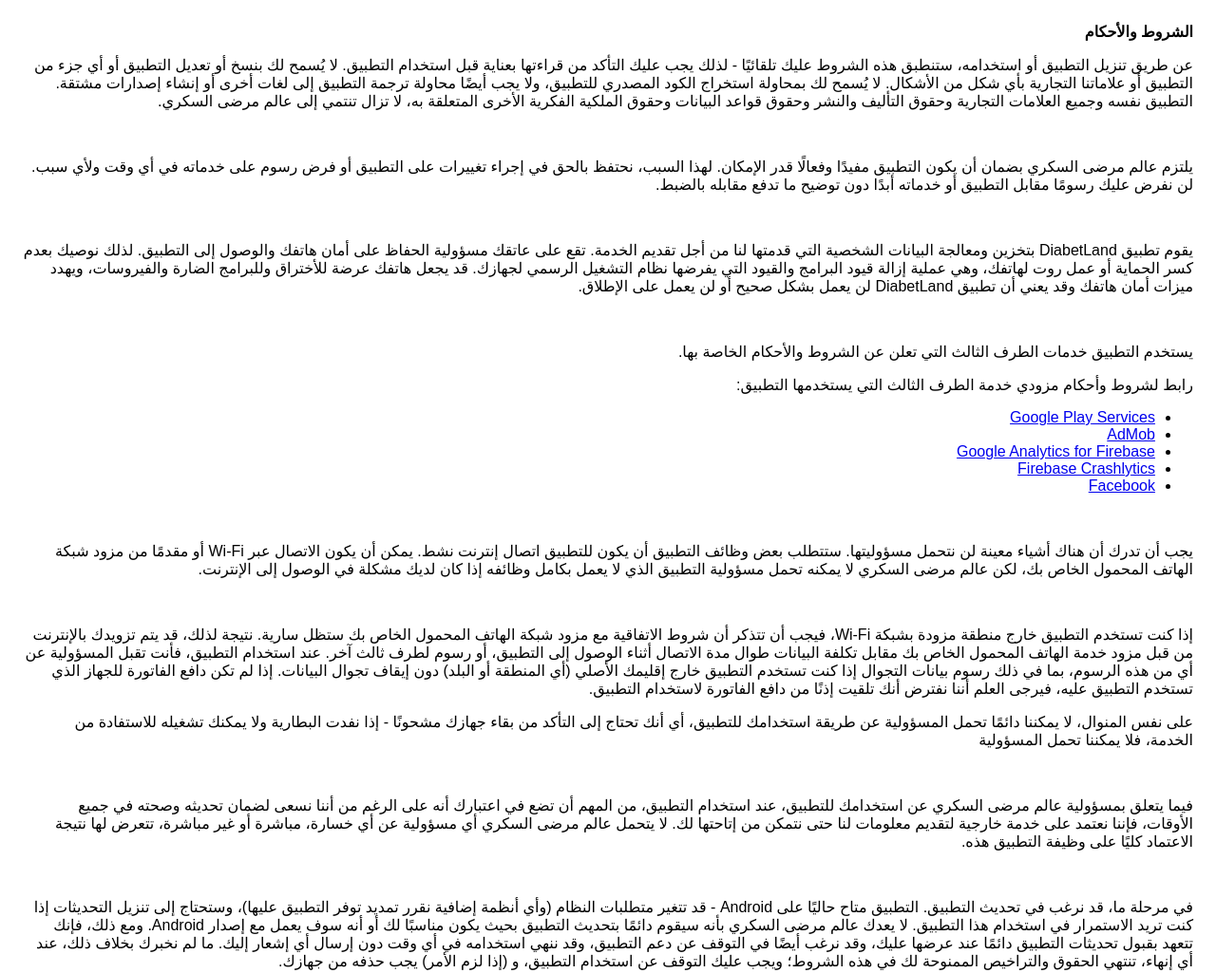
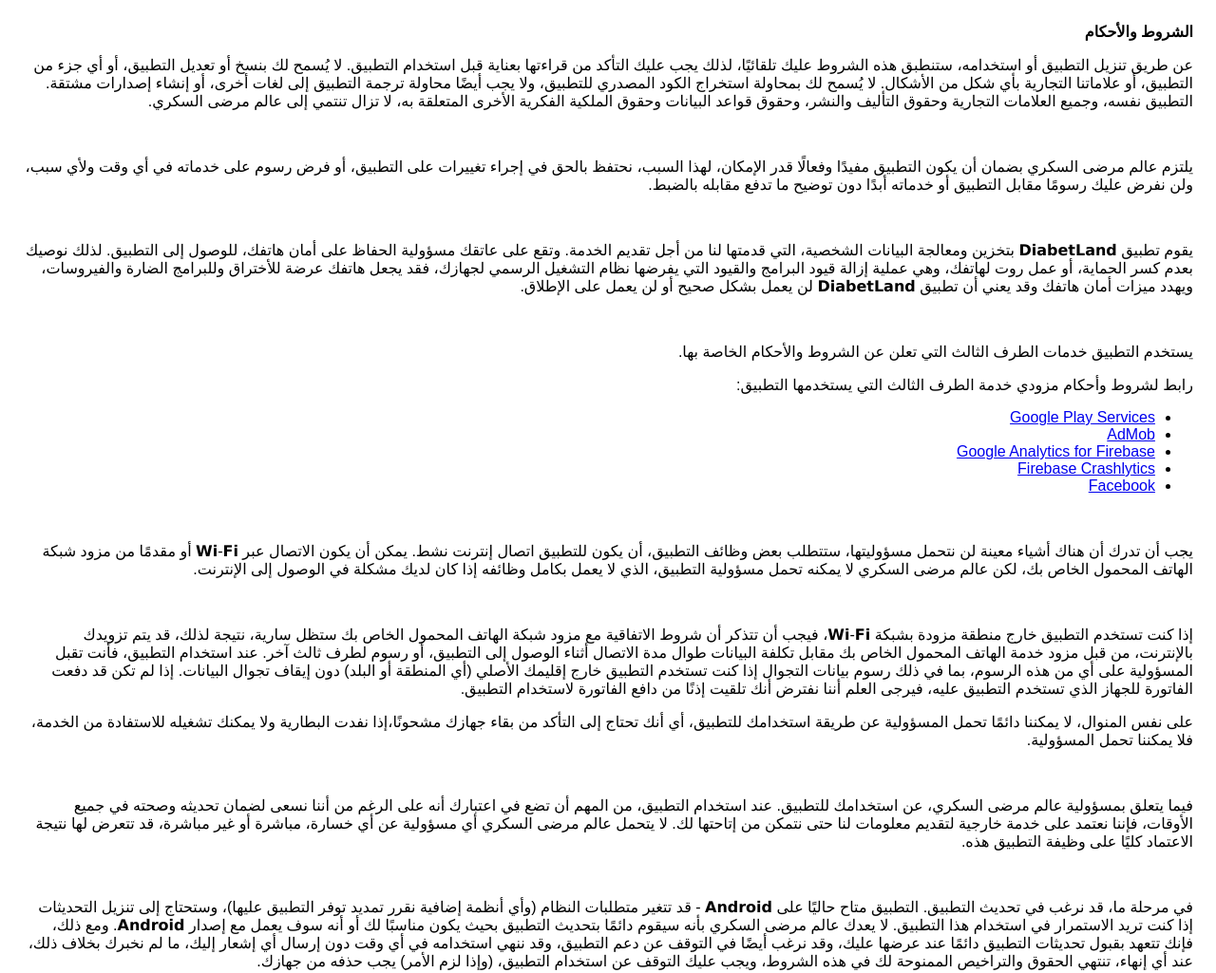
Before and after one commit to DiabetLand/soukari.github.io, a plain HTML site: page Terms-of-Conditions.html in a window 1280 px wide. Shown: the top 1025 px of the page at 95% size. Drawn offline with Linux system fonts and the light colour scheme; a web font is replaced by a local one.

Commit message:
Update Terms-of-Conditions.html

```diff
--- a/Terms-of-Conditions.html
+++ b/Terms-of-Conditions.html
@@ -8,27 +8,39 @@
     </head>
     <body>
     <strong>الشروط والأحكام</strong> <br> <p>
-                  عن طريق تنزيل التطبيق أو استخدامه، ستنطبق هذه الشروط عليك تلقائيًا - لذلك يجب عليك التأكد من قراءتها بعناية قبل استخدام التطبيق. لا يُسمح لك بنسخ أو تعديل التطبيق أو أي جزء من التطبيق أو علاماتنا التجارية بأي شكل من الأشكال. لا يُسمح لك بمحاولة استخراج الكود المصدري للتطبيق، ولا يجب أيضًا محاولة ترجمة التطبيق إلى لغات أخرى أو إنشاء إصدارات مشتقة. التطبيق نفسه وجميع العلامات التجارية وحقوق التأليف والنشر وحقوق قواعد البيانات وحقوق الملكية الفكرية الأخرى المتعلقة به، لا تزال تنتمي إلى عالم مرضى السكري.
+عن طريق تنزيل التطبيق أو استخدامه، ستنطبق هذه الشروط عليك تلقائيًا، لذلك يجب عليك التأكد من قراءتها بعناية قبل استخدام التطبيق.
+ لا يُسمح لك بنسخ أو تعديل التطبيق، أو أي جزء من التطبيق، أو علاماتنا التجارية بأي شكل من الأشكال.
+لا يُسمح لك بمحاولة استخراج الكود المصدري للتطبيق، ولا يجب أيضًا محاولة ترجمة التطبيق إلى لغات أخرى، أو إنشاء إصدارات مشتقة.
+ التطبيق نفسه، وجميع العلامات التجارية وحقوق التأليف والنشر، وحقوق قواعد البيانات وحقوق الملكية الفكرية الأخرى المتعلقة به، لا تزال تنتمي إلى عالم مرضى السكري.
                 </p> <br> <p>
-                  يلتزم عالم مرضى السكري بضمان أن يكون التطبيق مفيدًا وفعالًا قدر الإمكان. لهذا السبب، نحتفظ بالحق في إجراء تغييرات على التطبيق أو فرض رسوم على خدماته في أي وقت ولأي سبب. لن نفرض عليك رسومًا مقابل التطبيق أو خدماته أبدًا دون توضيح ما تدفع مقابله بالضبط.
+يلتزم عالم مرضى السكري بضمان أن يكون التطبيق مفيدًا وفعالًا قدر الإمكان، لهذا السبب، نحتفظ بالحق في إجراء تغييرات على التطبيق، أو فرض رسوم على خدماته في أي وقت ولأي سبب، ولن نفرض عليك رسومًا مقابل التطبيق أو خدماته أبدًا دون توضيح ما تدفع مقابله بالضبط.
                 </p> <br> <p>
-                  يقوم تطبيق DiabetLand بتخزين ومعالجة البيانات الشخصية التي قدمتها لنا من أجل تقديم الخدمة. تقع على عاتقك مسؤولية الحفاظ على أمان هاتفك والوصول إلى التطبيق. لذلك نوصيك بعدم كسر الحماية أو عمل روت لهاتفك، وهي عملية إزالة قيود البرامج والقيود التي يفرضها نظام التشغيل الرسمي لجهازك. قد يجعل هاتفك عرضة للأختراق وللبرامج الضارة والفيروسات، ويهدد ميزات أمان هاتفك وقد يعني أن تطبيق DiabetLand لن يعمل بشكل صحيح أو لن يعمل على الإطلاق.
+يقوم تطبيق 𝗗𝗶𝗮𝗯𝗲𝘁𝗟𝗮𝗻𝗱 بتخزين ومعالجة البيانات الشخصية، التي قدمتها لنا من أجل تقديم الخدمة.
+وتقع على عاتقك مسؤولية الحفاظ على أمان هاتفك، للوصول إلى التطبيق.
+ لذلك نوصيك بعدم كسر الحماية، أو عمل روت لهاتفك، وهي عملية إزالة قيود البرامج والقيود التي يفرضها نظام التشغيل الرسمي لجهازك، فقد يجعل هاتفك عرضة للأختراق وللبرامج الضارة والفيروسات، ويهدد ميزات أمان هاتفك وقد يعني أن تطبيق 𝗗𝗶𝗮𝗯𝗲𝘁𝗟𝗮𝗻𝗱 لن يعمل بشكل صحيح أو لن يعمل على الإطلاق.
                 </p> <div><br> <p>
                    يستخدم التطبيق خدمات الطرف الثالث التي تعلن عن الشروط والأحكام الخاصة بها.
                   </p> <p>
                     رابط لشروط وأحكام مزودي خدمة الطرف الثالث التي يستخدمها التطبيق:
                   </p> <ul><li><a href="https://policies.google.com/terms" rel="noopener noreferrer" target="_blank">Google Play Services</a></li><li><a href="https://developers.google.com/admob/terms" rel="noopener noreferrer" target="_blank">AdMob</a></li><li><a href="https://firebase.google.com/terms/analytics" rel="noopener noreferrer" target="_blank">Google Analytics for Firebase</a></li><li><a href="https://firebase.google.com/terms/crashlytics" rel="noopener noreferrer" target="_blank">Firebase Crashlytics</a></li><li><a href="https://www.facebook.com/legal/terms/plain_text_terms" rel="noopener noreferrer" target="_blank">Facebook</a></li><!----><!----><!----><!----><!----><!----><!----><!----><!----><!----><!----><!----><!----><!----><!----><!----><!----><!----><!----><!----></ul></div> <br> <p>
-                  يجب أن تدرك أن هناك أشياء معينة لن نتحمل مسؤوليتها. ستتطلب بعض وظائف التطبيق أن يكون للتطبيق اتصال إنترنت نشط. يمكن أن يكون الاتصال عبر Wi-Fi أو مقدمًا من مزود شبكة الهاتف المحمول الخاص بك، لكن عالم مرضى السكري لا يمكنه تحمل مسؤولية التطبيق الذي لا يعمل بكامل وظائفه إذا كان لديك مشكلة في الوصول إلى الإنترنت.
+يجب أن تدرك أن هناك أشياء معينة لن نتحمل مسؤوليتها، ستتطلب بعض وظائف التطبيق، أن يكون للتطبيق اتصال إنترنت نشط.
+ يمكن أن يكون الاتصال عبر 𝗪𝗶-𝗙𝗶 أو مقدمًا من مزود شبكة الهاتف المحمول الخاص بك، لكن عالم مرضى السكري لا يمكنه تحمل مسؤولية التطبيق، الذي لا يعمل بكامل وظائفه إذا كان لديك مشكلة في الوصول إلى الإنترنت.
                 </p> <p></p> <br> <p>
-                   إذا كنت تستخدم التطبيق خارج منطقة مزودة بشبكة Wi-Fi، فيجب أن تتذكر أن شروط الاتفاقية مع مزود شبكة الهاتف المحمول الخاص بك ستظل سارية. نتيجة لذلك، قد يتم تزويدك بالإنترنت من قبل مزود خدمة الهاتف المحمول الخاص بك مقابل تكلفة البيانات طوال مدة الاتصال أثناء الوصول إلى التطبيق، أو رسوم لطرف ثالث آخر. عند استخدام التطبيق، فأنت تقبل المسؤولية عن أي من هذه الرسوم، بما في ذلك رسوم بيانات التجوال إذا كنت تستخدم التطبيق خارج إقليمك الأصلي (أي المنطقة أو البلد) دون إيقاف تجوال البيانات. إذا لم تكن دافع الفاتورة للجهاز الذي تستخدم التطبيق عليه، فيرجى العلم أننا نفترض أنك تلقيت إذنًا من دافع الفاتورة لاستخدام التطبيق.
+إذا كنت تستخدم التطبيق خارج منطقة مزودة بشبكة 𝗪𝗶-𝗙𝗶، فيجب أن تتذكر أن شروط الاتفاقية مع مزود شبكة الهاتف المحمول الخاص بك ستظل سارية، نتيجة لذلك، قد يتم تزويدك بالإنترنت، من قبل مزود خدمة الهاتف المحمول الخاص بك مقابل تكلفة البيانات طوال مدة الاتصال أثناء الوصول إلى التطبيق، أو رسوم لطرف ثالث آخر. عند استخدام التطبيق، فأنت تقبل المسؤولية على أي من هذه الرسوم، بما في ذلك رسوم بيانات التجوال إذا كنت تستخدم التطبيق خارج إقليمك الأصلي (أي المنطقة أو البلد) دون إيقاف تجوال البيانات.
+ إذا لم تكن قد دفعت الفاتورة للجهاز الذي تستخدم التطبيق عليه، فيرجى العلم أننا نفترض أنك تلقيت إذنًا من دافع الفاتورة لاستخدام التطبيق.
                 </p> <p>
-                  على نفس المنوال، لا يمكننا دائمًا تحمل المسؤولية عن طريقة استخدامك للتطبيق، أي أنك تحتاج إلى التأكد من بقاء جهازك مشحونًا - إذا نفدت البطارية ولا يمكنك تشغيله للاستفادة من الخدمة، فلا يمكننا تحمل المسؤولية
+على نفس المنوال، لا يمكننا دائمًا تحمل المسؤولية عن طريقة استخدامك للتطبيق، أي أنك تحتاج إلى التأكد من بقاء جهازك مشحونًا،إذا نفدت البطارية ولا يمكنك تشغيله للاستفادة من الخدمة، فلا يمكننا تحمل المسؤولية.
                 </p> <br> <p>
-                  فيما يتعلق بمسؤولية عالم مرضى السكري عن استخدامك للتطبيق، عند استخدام التطبيق، من المهم أن تضع في اعتبارك أنه على الرغم من أننا نسعى لضمان تحديثه وصحته في جميع الأوقات، فإننا نعتمد على خدمة خارجية لتقديم معلومات لنا حتى نتمكن من إتاحتها لك. لا يتحمل عالم مرضى السكري أي مسؤولية عن أي خسارة، مباشرة أو غير مباشرة، تتعرض لها نتيجة الاعتماد كليًا على وظيفة التطبيق هذه.
+فيما يتعلق بمسؤولية عالم مرضى السكري، عن استخدامك للتطبيق.
+ عند استخدام التطبيق، من المهم أن تضع في اعتبارك أنه على الرغم من أننا نسعى لضمان تحديثه وصحته في جميع الأوقات، فإننا نعتمد على خدمة خارجية لتقديم معلومات لنا حتى نتمكن من إتاحتها لك.
+ لا يتحمل عالم مرضى السكري أي مسؤولية عن أي خسارة، مباشرة أو غير مباشرة، قد تتعرض لها نتيجة الاعتماد كليًا على وظيفة التطبيق هذه.
                 </p> <br> <p>
-                  في مرحلة ما، قد نرغب في تحديث التطبيق. التطبيق متاح حاليًا على Android - قد تتغير متطلبات النظام (وأي أنظمة إضافية نقرر تمديد توفر التطبيق عليها)، وستحتاج إلى تنزيل التحديثات إذا كنت تريد الاستمرار في استخدام هذا التطبيق. لا يعدك عالم مرضى السكري بأنه سيقوم دائمًا بتحديث التطبيق بحيث يكون مناسبًا لك أو أنه سوف يعمل مع إصدار Android. ومع ذلك، فإنك تتعهد بقبول تحديثات التطبيق دائمًا عند عرضها عليك، وقد نرغب أيضًا في التوقف عن دعم التطبيق، وقد ننهي استخدامه في أي وقت دون إرسال أي إشعار إليك. ما لم نخبرك بخلاف ذلك، عند أي إنهاء، تنتهي الحقوق والتراخيص الممنوحة لك في هذه الشروط؛ ويجب عليك التوقف عن استخدام التطبيق، و (إذا لزم الأمر) يجب حذفه من جهازك.
+في مرحلة ما، قد نرغب في تحديث التطبيق.
+ التطبيق متاح حاليًا على 𝗔𝗻𝗱𝗿𝗼𝗶𝗱 - قد تتغير متطلبات النظام (وأي أنظمة إضافية نقرر تمديد توفر التطبيق عليها)، وستحتاج إلى تنزيل التحديثات إذا كنت تريد الاستمرار في استخدام هذا التطبيق.
+ لا يعدك عالم مرضى السكري بأنه سيقوم دائمًا بتحديث التطبيق بحيث يكون مناسبًا لك أو أنه سوف يعمل مع إصدار 𝗔𝗻𝗱𝗿𝗼𝗶𝗱. ومع ذلك، فإنك تتعهد بقبول تحديثات التطبيق دائمًا عند عرضها عليك، وقد نرغب أيضًا في التوقف عن دعم التطبيق، وقد ننهي استخدامه في أي وقت دون إرسال أي إشعار إليك، ما لم نخبرك بخلاف ذلك، عند أي إنهاء، تنتهي الحقوق والتراخيص الممنوحة لك في هذه الشروط، ويجب عليك التوقف عن استخدام التطبيق، (وإذا لزم الأمر) يجب حذفه من جهازك.
                 </p> <br> <p><strong>التغييرات على الشروط والأحكام هذه</strong></p> <p>
-                 قد تقوم بتحديث الشروط والأحكام الخاصة بنا من وقت لآخر. وبالتالي، يُنصح بمراجعة هذه الصفحة بشكل دوري لمعرفة أي تغييرات. سوف يخطرك بأي تغييرات عن طريق نشر الشروط والأحكام الجديدة على هذه الصفحة.
+قد تقوم بتحديث الشروط والأحكام الخاصة بنا من وقت لآخر. وبالتالي، يُنصح بمراجعة هذه الصفحة بشكل دوري لمعرفة أي تغييرات.
+ سوف يخطرك بأي تغييرات عن طريق نشر الشروط والأحكام الجديدة على هذه الصفحة.
                 </p> <p>
                   تسري شروط والأحكام هذه اعتباراً من 2022-07-19
                 </p> <br> <p><strong>اتصل بنا</strong></p> <p>
```
